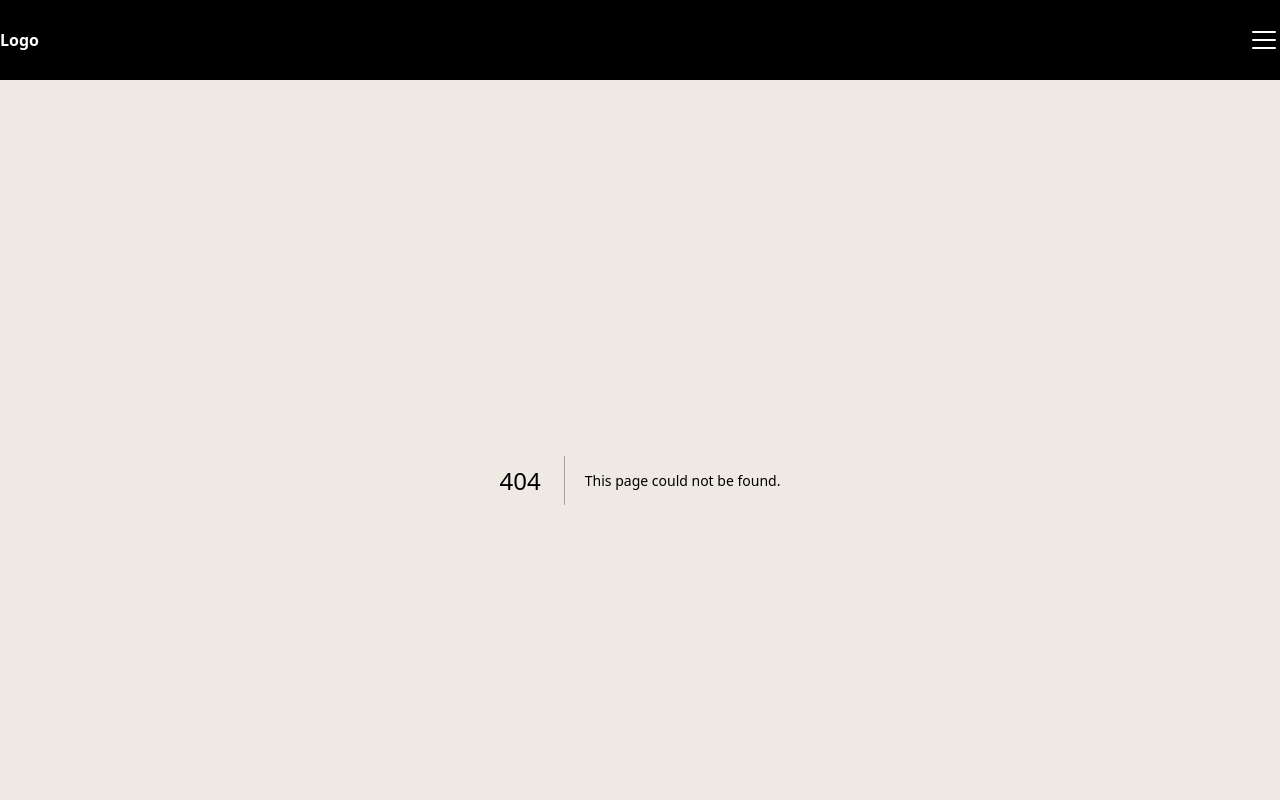
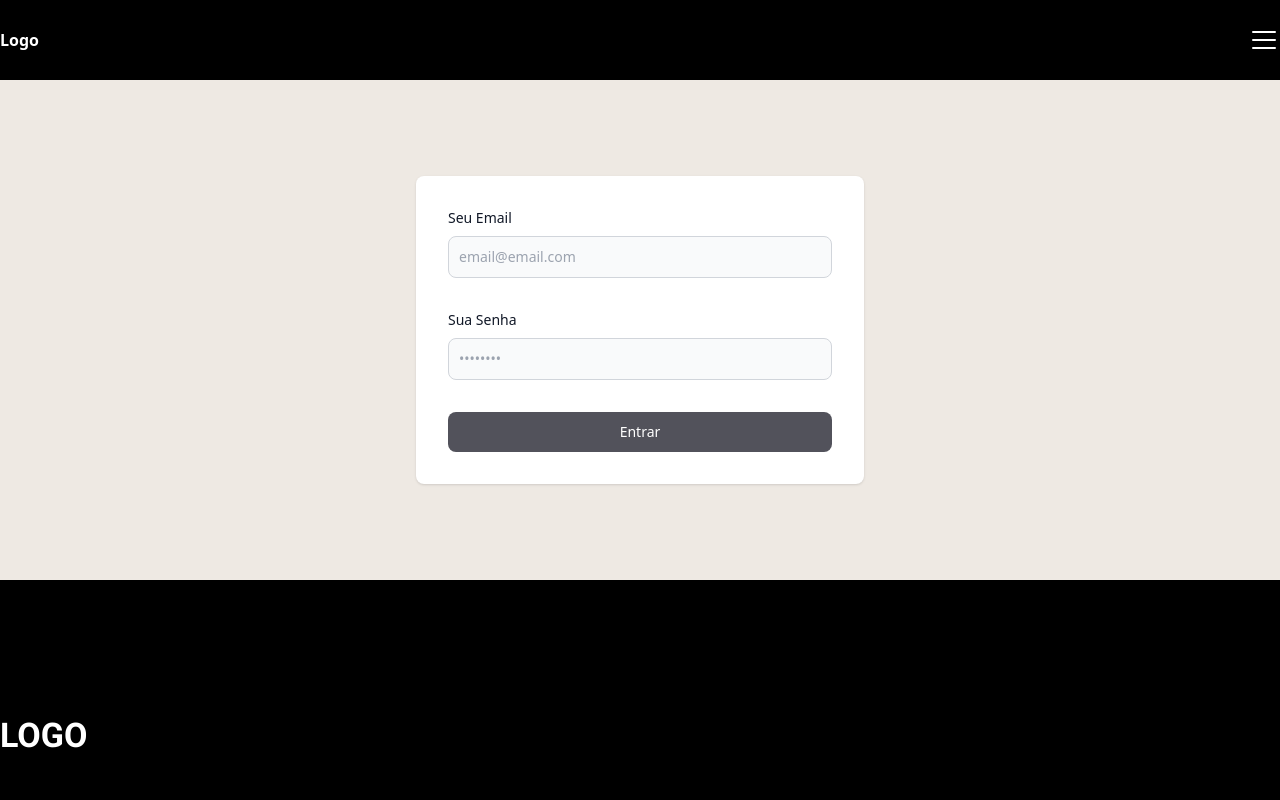
Before and after one commit to rafa-carmo/js-atelier, a Next.js app: page /login in a window 1280 px wide. Before the commit this address had no page. Shown: the top 800 px of the page. Built offline with nearby package versions, Linux system fonts and the light colour scheme; no server answers.

Commit message:
feat: login

```diff
--- /dev/null
+++ b/app/admin/page.tsx
@@ -0,0 +1,7 @@
+export default function Admin() {
+  return (
+    <div className="flex justify-center items-center p-5 text-red-500 text-lg font-bold">
+      Admin Protected Page
+    </div>
+  )
+}
--- a/app/components/Menu/index.tsx
+++ b/app/components/Menu/index.tsx
@@ -1,9 +1,11 @@
 import { useMenuContext } from '@/contexts/menu'
 import { LinkMenu } from './link'
 import { FacebookLogo, InstagramLogo } from '@phosphor-icons/react'
+import { signOut, useSession } from 'next-auth/react'
 
 export function Menu() {
   const { active, menuToogle } = useMenuContext()
+  const { data: session } = useSession()
   return (
     <>
       <div
@@ -28,6 +30,7 @@ export function Menu() {
           <LinkMenu title="Curso" link="#curso" />
           <LinkMenu title="Hobbies" link="#hobbies" />
         </nav>
+        {session?.user && <button onClick={() => signOut()}>Sair</button>}
         <div className="flex items-center justify-center gap-3 pb-3">
           <a href="#">
             <FacebookLogo size={24} />
--- a/app/layout.tsx
+++ b/app/layout.tsx
@@ -1,8 +1,10 @@
+'use client'
 import React from 'react'
 import './globals.css'
 import { Header } from '@/components/Header'
 import { Footer } from '@/components/Footer'
 import { MenuContextProvider } from '@/contexts/menu'
+import { SessionProvider } from 'next-auth/react'
 
 export const metadata = {
   title: 'JS Atelier',
@@ -16,12 +18,14 @@ export default function RootLayout({
 }) {
   return (
     <html lang="pt-br" className="scroll-smooth">
-      <body className="bg-background">
-        <MenuContextProvider>
-          <Header />
-          <main className="min-h-screen pt-20">{children}</main>
-          <Footer />
-        </MenuContextProvider>
+      <body className="bg-background min-h-screen">
+        <SessionProvider>
+          <MenuContextProvider>
+            <Header />
+            <main className="pt-20">{children}</main>
+            <Footer />
+          </MenuContextProvider>
+        </SessionProvider>
       </body>
     </html>
   )
--- /dev/null
+++ b/app/lib/hygraph.ts
@@ -0,0 +1,12 @@
+import { GraphQLClient } from 'graphql-request'
+
+const endpoint = process.env.HYGRAPH_ENDPOINT || '-'
+const token = process.env.HYGRAPH_TOKEN
+
+export const hygraphClient = new GraphQLClient(endpoint, {
+  headers: {
+    Authorization: `Bearer ${token}`,
+  },
+})
+
+export const hygraphClientPublic = new GraphQLClient(endpoint)
--- /dev/null
+++ b/app/login/page.tsx
@@ -0,0 +1,70 @@
+'use client'
+import { useState } from 'react'
+import { signIn } from 'next-auth/react'
+
+export default function Login() {
+  const [email, setEmail] = useState<string>('')
+  const [password, setPassword] = useState<string>('')
+
+  const handleSubmit = async () => {
+    await signIn('credentials', {
+      email,
+      password,
+      redirect: true,
+      callbackUrl: '/',
+    })
+  }
+  return (
+    <div className="flex flex-1 py-2 md:py-24 items-center justify-center">
+      <div className="w-full bg-white rounded-lg shadow  md:mt-0 sm:max-w-md xl:p-0">
+        <div className="p-6 space-y-4 md:space-y-6 sm:p-8">
+          <form className="space-y-4 md:space-y-8">
+            <div>
+              <label
+                htmlFor="email"
+                className="block mb-2 text-sm font-medium text-gray-900"
+              >
+                Seu Email
+              </label>
+              <input
+                type="string"
+                name="email"
+                id="email"
+                value={email}
+                onChange={(e) => setEmail(e.target.value)}
+                className="bg-gray-50 border border-gray-300 text-gray-900 sm:text-sm rounded-lg focus:ring-zinc-600 focus:border-zinc-600 block w-full p-2.5"
+                placeholder="email@email.com"
+                required
+              />
+            </div>
+            <div>
+              <label
+                htmlFor="password"
+                className="block mb-2 text-sm font-medium text-gray-900 "
+              >
+                Sua Senha
+              </label>
+              <input
+                type="password"
+                name="password"
+                id="password"
+                placeholder="••••••••"
+                value={password}
+                onChange={(e) => setPassword(e.target.value)}
+                className="bg-gray-50 border border-gray-300 text-gray-900 sm:text-sm rounded-lg focus:ring-zinc-600 focus:border-zinc-600 block w-full p-2.5"
+                required
+              />
+            </div>
+            <button
+              type="button"
+              onClick={handleSubmit}
+              className="w-full text-white bg-zinc-600 hover:bg-zinc-700 focus:ring-4 focus:outline-none focus:ring-zinc-300 font-medium rounded-lg text-sm px-5 py-2.5 text-center "
+            >
+              Entrar
+            </button>
+          </form>
+        </div>
+      </div>
+    </div>
+  )
+}
--- a/next.config.js
+++ b/next.config.js
@@ -3,6 +3,7 @@ const nextConfig = {
   experimental: {
     appDir: true,
     forceSwcTransforms: true,
+    enableUndici: true
   },
 }
 
--- /dev/null
+++ b/pages/api/auth/[...nextauth].ts
@@ -0,0 +1,78 @@
+import NextAuth from 'next-auth'
+import CredentialsProvider from 'next-auth/providers/credentials'
+import { compare } from 'bcrypt'
+import { gql } from 'graphql-request'
+import { hygraphClientPublic } from '@/lib/hygraph'
+
+const GetNextAuthUserByEmail = gql`
+  query GetNextAuthUserByEmail($email: String!) {
+    user: userPage(where: { email: $email }, stage: DRAFT) {
+      id
+      email
+      password
+    }
+  }
+`
+
+type GenericObject = { [key: string]: any }
+
+export default NextAuth({
+  secret: process.env.NEXTAUTH_SECRET,
+  jwt: {
+    secret: process.env.NEXTAUTH_SECRET,
+  },
+  session: {
+    strategy: 'jwt',
+  },
+  debug: process.env.NODE_ENV === 'development',
+  providers: [
+    CredentialsProvider({
+      name: 'credentials',
+      credentials: {
+        email: {
+          label: 'Email',
+          type: 'email',
+          placeholder: 'email@email.com.br',
+        },
+        password: {
+          label: 'Password',
+          type: 'password',
+          placeholder: 'Password',
+        },
+      },
+      async authorize(credentials) {
+        if (!credentials?.email || !credentials?.password) {
+          return null
+        }
+
+        const { user }: GenericObject = await hygraphClientPublic.request(
+          GetNextAuthUserByEmail,
+          {
+            email: credentials.email,
+          },
+        )
+
+        if (!user) {
+          return null
+        }
+
+        const isValid = await compare(credentials.password, user.password)
+
+        if (!isValid) {
+          throw new Error('Wrong credentials. Try again.')
+        }
+
+        return {
+          id: user.id,
+          username: user.email,
+          email: user.email,
+        }
+      },
+    }),
+  ],
+  callbacks: {
+    async session({ session }) {
+      return Promise.resolve(session)
+    },
+  },
+})
```
Also changed, not shown: middleware.ts (added, +22 -0 lines), package.json (+12 -8 lines), 1 other file (tests, documents, lock files or other folders).
